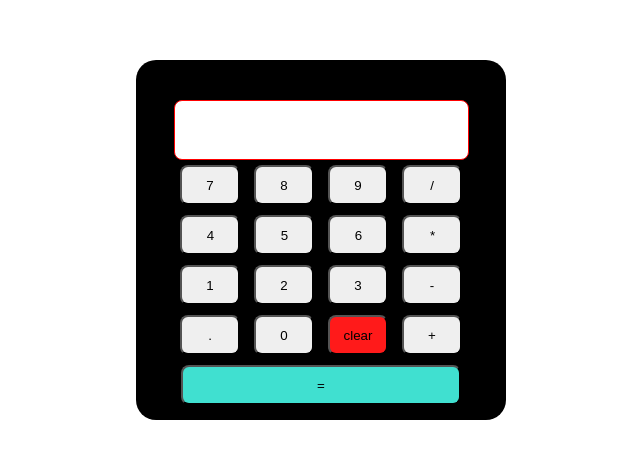
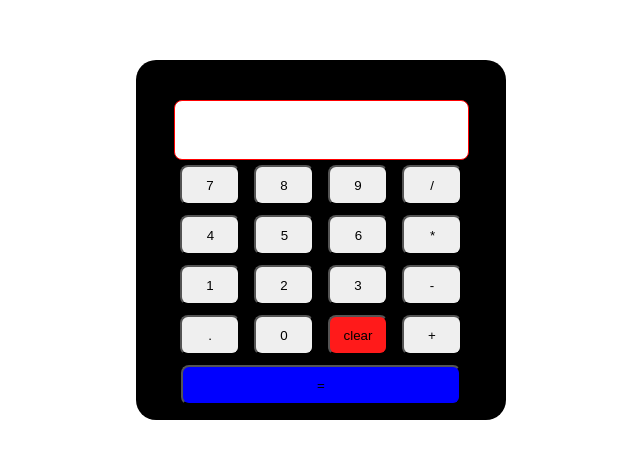
Before and after one commit to rupali3011/calculatorApp, a plain HTML site: page index.html in a window 1280 px wide. Shown: the part 160-618 px from the top of the page, without its empty margins (319-959 px from the left). Drawn offline with Linux system fonts and the light colour scheme.

Commit message:
Update style.css

```diff
--- a/style.css
+++ b/style.css
@@ -31,7 +31,7 @@ input[type="button"]{
 input#operator16{
        width:280px;
        height:40px;
-       background-color:turquoise;
+       background-color:blue;
 }
 input[type="button"]:hover{
        transition:0.5s;
```
